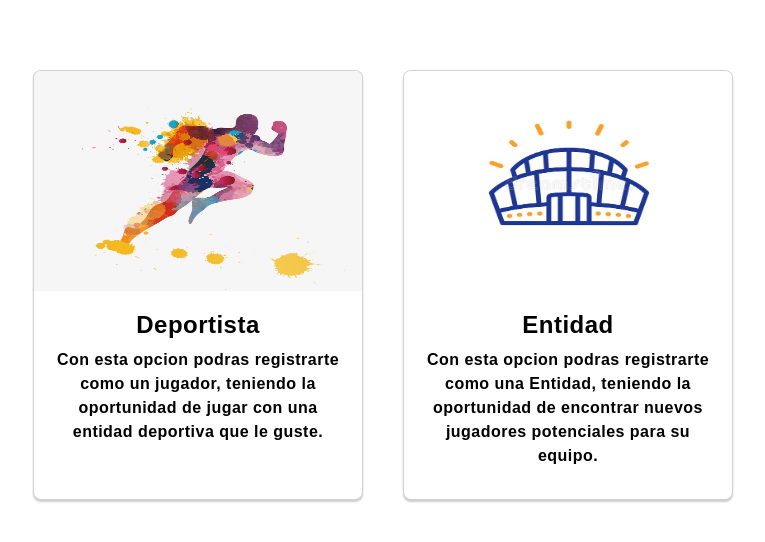
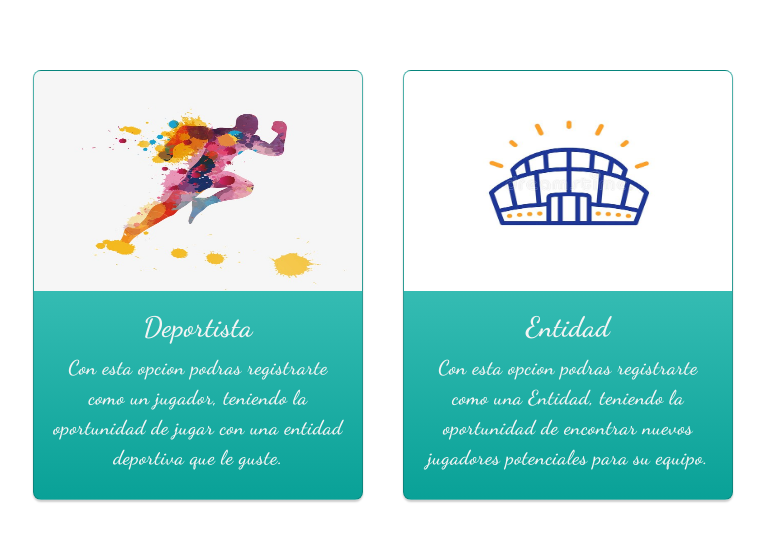
Before and after one commit to daniel29067/Talent_hunter, a PHP site: page /Talent_hunter/controlador/registro.php in a window 1280 px wide. Shown: the part 66-608 px from the top of the page, without its empty margins (257-1022 px from the left). Run offline with PHP 8.4, Linux system fonts and the light colour scheme.

Commit message:
Cambios 2/11/2022 11:24 am

```diff
--- a/controlador/registro.php
+++ b/controlador/registro.php
@@ -6,7 +6,7 @@
     <meta name="viewport" content="width=device-width, initial-scale=1.0">
     <title>Talent Hunter|Registro</title>
     <link rel="shortcut icon" href="../vista/img/talent_hunter7-removebg-preview.png">
-    <link rel="stylesheet" href="../vista/css/estiloregistr.css">
+    <link rel="stylesheet" href="../vista/css/estiloregistrog.css">
     <link href="https://cdn.jsdelivr.net/npm/bootstrap@5.2.1/dist/css/bootstrap.min.css" rel="stylesheet" integrity="sha384-iYQeCzEYFbKjA/T2uDLTpkwGzCiq6soy8tYaI1GyVh/UjpbCx/TYkiZhlZB6+fzT" crossorigin="anonymous">
 </head>
 <body>
@@ -24,7 +24,7 @@
         <a href="../controlador/registrodep.php" name="create_dep" value="Deportista">
             <div class="card">
                 <img src="../vista/img/fondos-deportivos-en-vectores-gratis.jpg">
-                <h4>Deportista</h4>
+                <h3>Deportista</h3>
                 <p>Con esta opcion podras registrarte como un jugador,
                     teniendo la oportunidad de jugar con una entidad
                     deportiva que le guste.</p>
@@ -33,7 +33,7 @@
         <a href="../controlador/registroent.php" name="create_ent" value="Entidad">
             <div class="card">
                 <img src="../vista/img/icono-de-la-línea-del-estadio-deportivo-cartel-arena-complejo-vector-símbolo-concepto-esquema-colorido-delgada-azul-y-naranja-163627333.jpg">
-                <h4>Entidad</h4>
+                <h3>Entidad</h3>
                 <p>Con esta opcion podras registrarte como una Entidad,
                     teniendo la oportunidad de encontrar nuevos jugadores
                     potenciales para su equipo.</p>
--- a/vista/css/estiloregistr.css
+++ b/vista/css/estiloregistrog.css
@@ -51,6 +51,7 @@ body{
     flex-wrap: wrap;
     justify-content: center;
     margin: auto;
+
 }
 
 .container .card{
@@ -63,6 +64,9 @@ body{
     margin: 20px;
     text-align: center;
     transition: all 0.25s;
+    background: linear-gradient( rgb(99, 216, 208), rgb(9, 161, 151));
+
+
 }
 
 .container .card:hover{
@@ -76,15 +80,19 @@ body{
     height: 220px;
 }
 
-.container .card h4{
+.container .card h3{
     margin-top: 20px;
     font-weight: 600;
+    color: #F4f4f4;
+    font-family: 'Dancing';
 
 }
 
 .container .card p{
     padding: 0 1rem;
-    font-size: 16px;
+    font-size: 20px;
+    font-family: 'Dancing';
+    color: #F4f4f4;
     font-weight: 600;
 }
 
```
